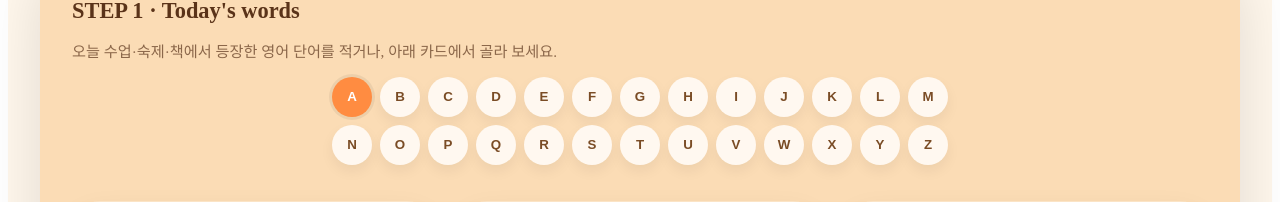
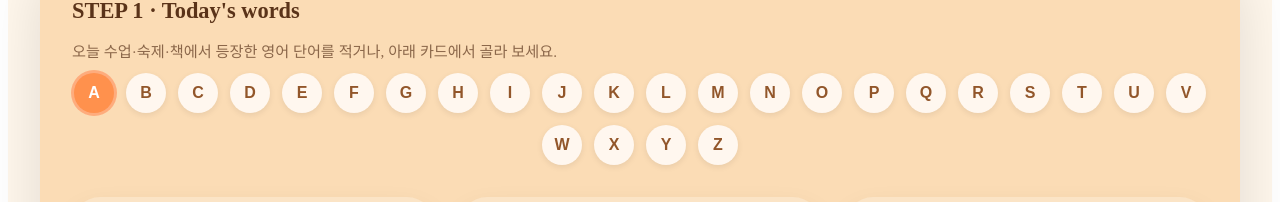
Before and after one commit to penjuntv/mhj_storybook, a Next.js app: page / in a window 1280 px wide. Shown: the part 140-342 px from the top of the page. Built offline with nearby package versions, Linux system fonts and the light colour scheme.

Commit message:
Update AlphabetPicker.js

```diff
--- a/components/storybook/AlphabetPicker.js
+++ b/components/storybook/AlphabetPicker.js
@@ -1,53 +1,55 @@
 // components/storybook/AlphabetPicker.js
+
 import React from "react";
 
-const LETTERS = "ABCDEFGHIJKLMNOPQRSTUVWXYZ".split("");
+const ALPHABETS = "ABCDEFGHIJKLMNOPQRSTUVWXYZ".split("");
 
 export default function AlphabetPicker({ selectedLetter, onSelect }) {
-  const row1 = LETTERS.slice(0, 13); // A–M
-  const row2 = LETTERS.slice(13); // N–Z
-
-  const baseButtonStyle = {
-    width: 40,
-    height: 40,
-    borderRadius: 999,
-    border: "0",
-    margin: 4,
-    fontWeight: 700,
-    cursor: "pointer",
-    boxShadow: "0 6px 14px rgba(0,0,0,0.06)",
-    background: "#FFF8F0",
-    color: "#7a4c25",
+  const handleClick = (letter) => {
+    if (typeof onSelect === "function") {
+      onSelect(letter);
+    }
   };
 
-  const activeStyle = {
-    background: "#FF8C41",
-    color: "#fff",
-    boxShadow: "0 0 0 3px rgba(0,0,0,0.06)",
-  };
+  return (
+    <div
+      style={{
+        display: "flex",
+        flexWrap: "wrap",
+        gap: 12,
+        justifyContent: "center",
+        marginBottom: 24,
+      }}
+    >
+      {ALPHABETS.map((letter) => {
+        const isActive =
+          (selectedLetter || "A").toUpperCase() === letter.toUpperCase();
 
-  const renderRow = (rowLetters) => (
-    <div style={{ display: "flex", justifyContent: "center", flexWrap: "wrap" }}>
-      {rowLetters.map((ch) => {
-        const active = selectedLetter === ch;
         return (
           <button
-            key={ch}
+            key={letter}
             type="button"
-            onClick={() => onSelect(ch)}
-            style={active ? { ...baseButtonStyle, ...activeStyle } : baseButtonStyle}
+            onClick={() => handleClick(letter)}
+            style={{
+              width: 40,
+              height: 40,
+              borderRadius: "50%",
+              border: "none",
+              cursor: "pointer",
+              fontWeight: 600,
+              fontSize: 16,
+              boxShadow: isActive
+                ? "0 0 0 3px rgba(255, 153, 102, 0.7)"
+                : "0 2px 6px rgba(0, 0, 0, 0.08)",
+              backgroundColor: isActive ? "#ff914d" : "#fff7ef",
+              color: isActive ? "#ffffff" : "#92562a",
+              transition: "all 0.15s ease-out",
+            }}
           >
-            {ch}
+            {letter}
           </button>
         );
       })}
     </div>
   );
-
-  return (
-    <div>
-      {renderRow(row1)}
-      {renderRow(row2)}
-    </div>
-  );
 }
```
